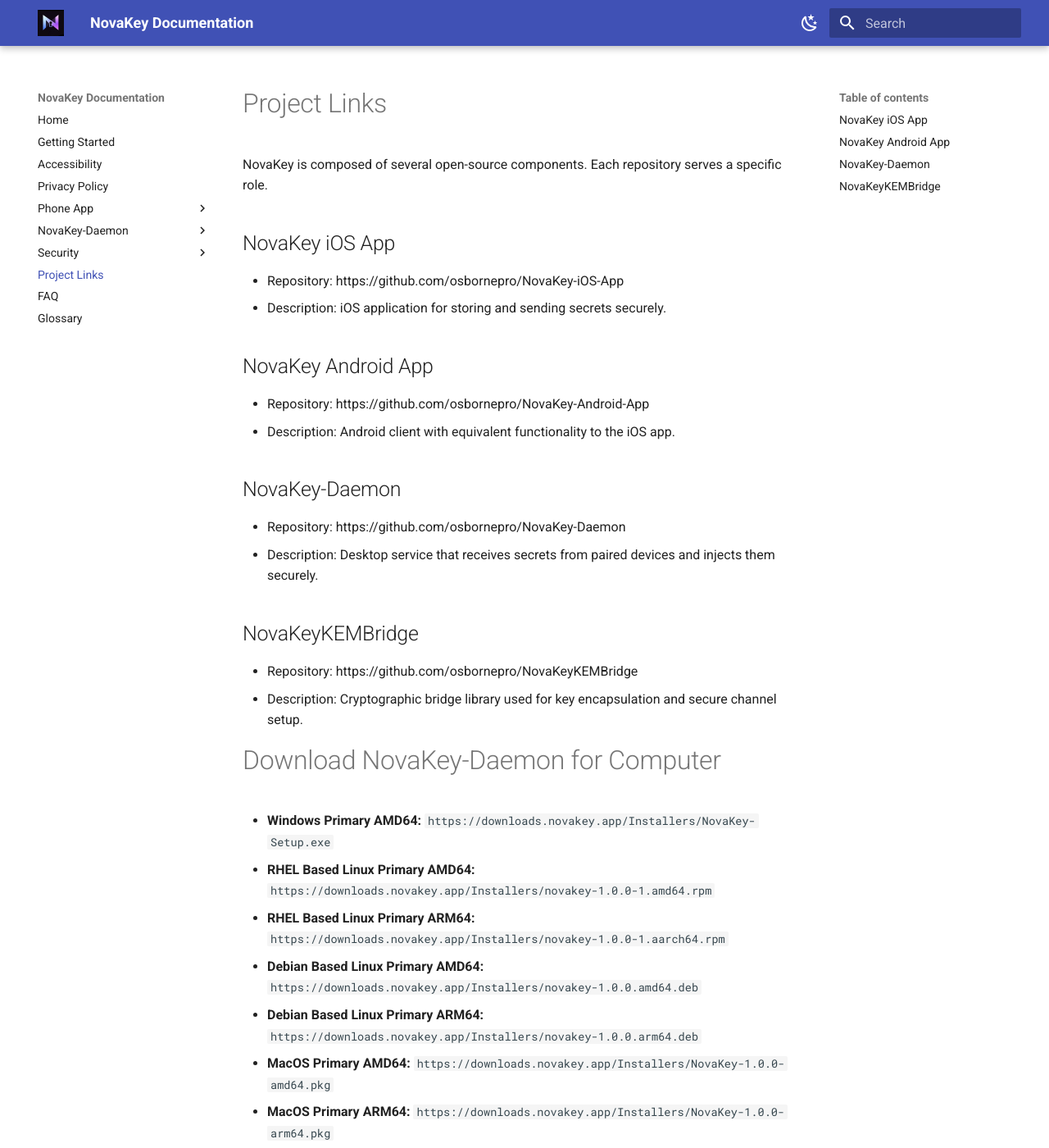
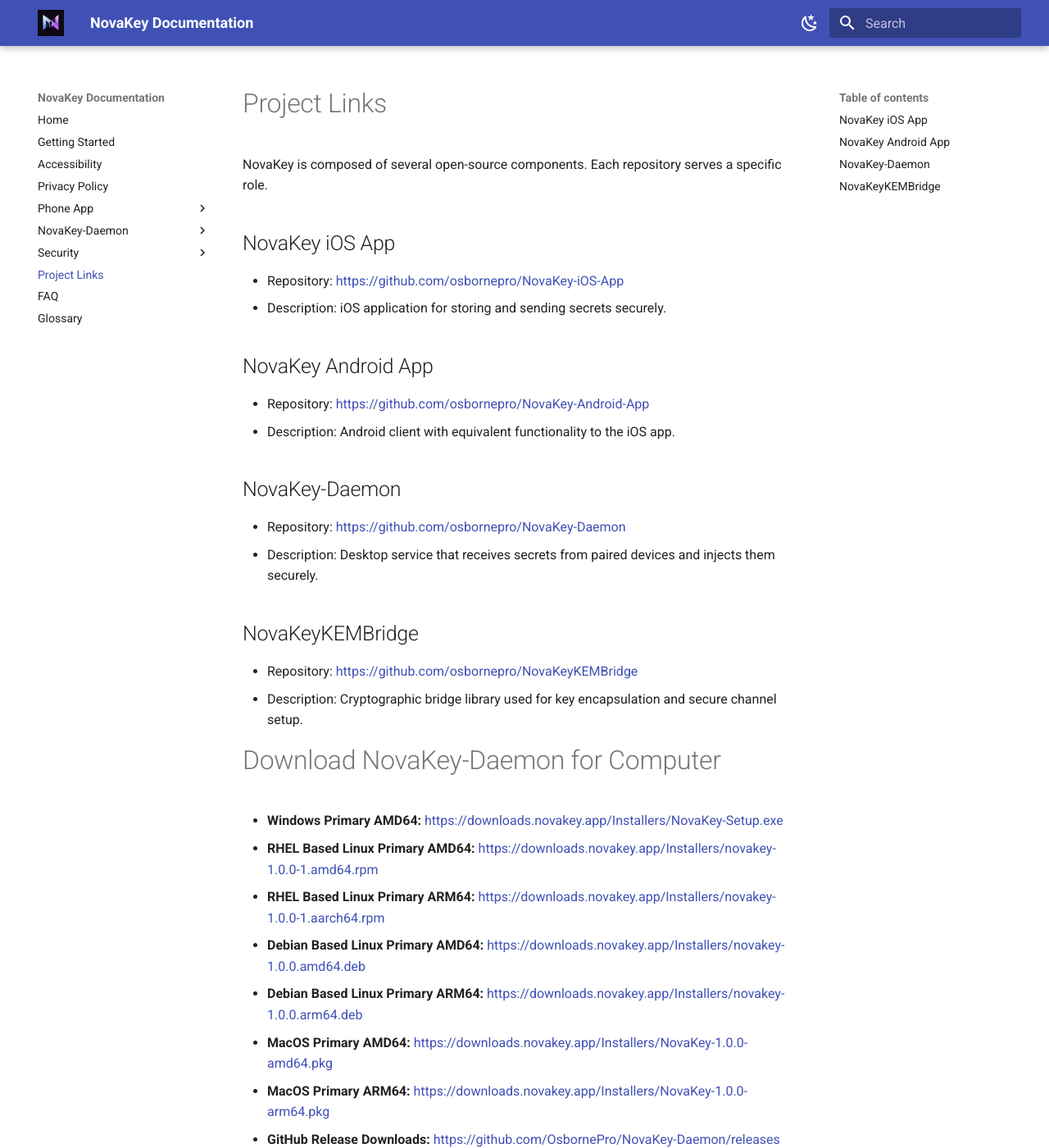
Before and after one commit to OsbornePro/NovaKey-Daemon, an MkDocs documentation site: the page built from docs/links.md, in a window 1280 px wide and 1400 px high. Shown: the whole window at 82% size. Built offline with MkDocs 1.6.1 and Material for MkDocs 9.7.7, drawn with Linux system fonts in a browser that asks for light colours; part of the change alters nothing that is shown; some of the changed text lies outside the part shown.

```diff
--- a/docs/links.md
+++ b/docs/links.md
@@ -3,44 +3,44 @@
 NovaKey is composed of several open-source components. Each repository serves a specific role.
 
 ## NovaKey iOS App
-- Repository: https://github.com/osbornepro/NovaKey-iOS-App
+- Repository: [https://github.com/osbornepro/NovaKey-iOS-App](https://github.com/osbornepro/NovaKey-iOS-App)
 - Description: iOS application for storing and sending secrets securely.
 
 ## NovaKey Android App
-- Repository: https://github.com/osbornepro/NovaKey-Android-App
+- Repository: [https://github.com/osbornepro/NovaKey-Android-App](https://github.com/osbornepro/NovaKey-Android-App)
 - Description: Android client with equivalent functionality to the iOS app.
 
 ## NovaKey-Daemon
-- Repository: https://github.com/osbornepro/NovaKey-Daemon
+- Repository: [https://github.com/osbornepro/NovaKey-Daemon](https://github.com/osbornepro/NovaKey-Daemon)
 - Description: Desktop service that receives secrets from paired devices and injects them securely.
 
 ## NovaKeyKEMBridge
-- Repository: https://github.com/osbornepro/NovaKeyKEMBridge
+- Repository: [https://github.com/osbornepro/NovaKeyKEMBridge](https://github.com/osbornepro/NovaKeyKEMBridge)
 - Description: Cryptographic bridge library used for key encapsulation and secure channel setup.
 
 # Download NovaKey-Daemon for Computer
 
 * **Windows Primary AMD64:**
-  `https://downloads.novakey.app/Installers/NovaKey-Setup.exe`
+  [https://downloads.novakey.app/Installers/NovaKey-Setup.exe](https://downloads.novakey.app/Installers/NovaKey-Setup.exe)
 * **RHEL Based Linux Primary AMD64:**
-  `https://downloads.novakey.app/Installers/novakey-1.0.0-1.amd64.rpm`
+  [https://downloads.novakey.app/Installers/novakey-1.0.0-1.amd64.rpm](https://downloads.novakey.app/Installers/novakey-1.0.0-1.amd64.rpm)
 * **RHEL Based Linux Primary ARM64:**
-  `https://downloads.novakey.app/Installers/novakey-1.0.0-1.aarch64.rpm`
+  [https://downloads.novakey.app/Installers/novakey-1.0.0-1.aarch64.rpm](https://downloads.novakey.app/Installers/novakey-1.0.0-1.aarch64.rpm)
 * **Debian Based Linux Primary AMD64:**
-  `https://downloads.novakey.app/Installers/novakey-1.0.0.amd64.deb`
+  [https://downloads.novakey.app/Installers/novakey-1.0.0.amd64.deb](https://downloads.novakey.app/Installers/novakey-1.0.0.amd64.deb)
 * **Debian Based Linux Primary ARM64:**
-  `https://downloads.novakey.app/Installers/novakey-1.0.0.arm64.deb`
+  [ https://downloads.novakey.app/Installers/novakey-1.0.0.arm64.deb](https://downloads.novakey.app/Installers/novakey-1.0.0.arm64.deb)
 * **MacOS Primary AMD64:**
-  `https://downloads.novakey.app/Installers/NovaKey-1.0.0-amd64.pkg`
+  [https://downloads.novakey.app/Installers/NovaKey-1.0.0-amd64.pkg]( https://downloads.novakey.app/Installers/NovaKey-1.0.0-amd64.pkg)
 * **MacOS Primary ARM64:**
-  `https://downloads.novakey.app/Installers/NovaKey-1.0.0-arm64.pkg`
+  [https://downloads.novakey.app/Installers/NovaKey-1.0.0-arm64.pkg](https://downloads.novakey.app/Installers/NovaKey-1.0.0-arm64.pkg)
 * **GitHub Release Downloads:**
   [https://github.com/OsbornePro/NovaKey-Daemon/releases](https://github.com/OsbornePro/NovaKey-Daemon/releases)
 
 ---
 
 ## Project & Author
-- Website: https://osbornepro.com
+- Website: [https://novakey.app/en/latest/links/](https://osbornepro.com)
 - Maintainer: Robert H. Osborne
 
 The website provides project background, contact information, and related work.
```
